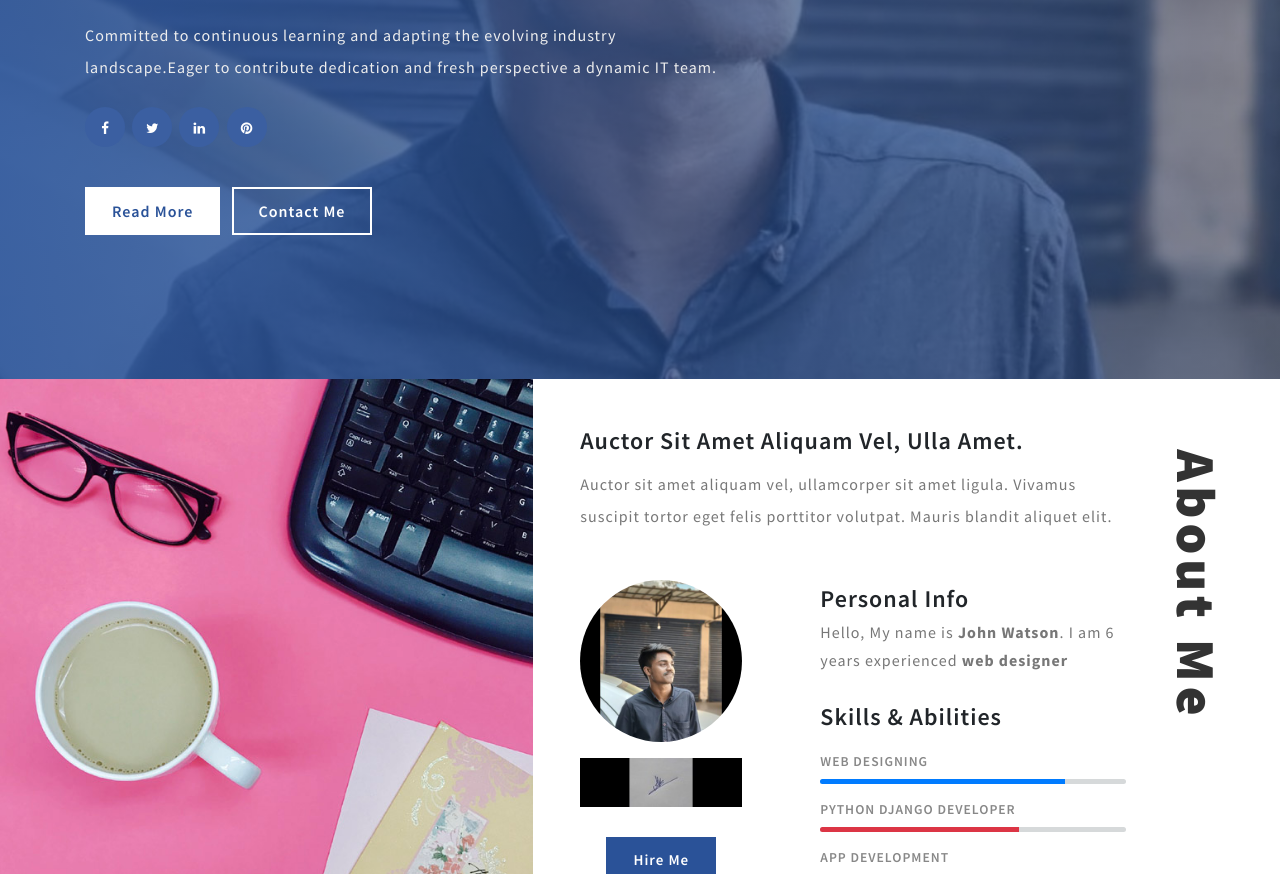
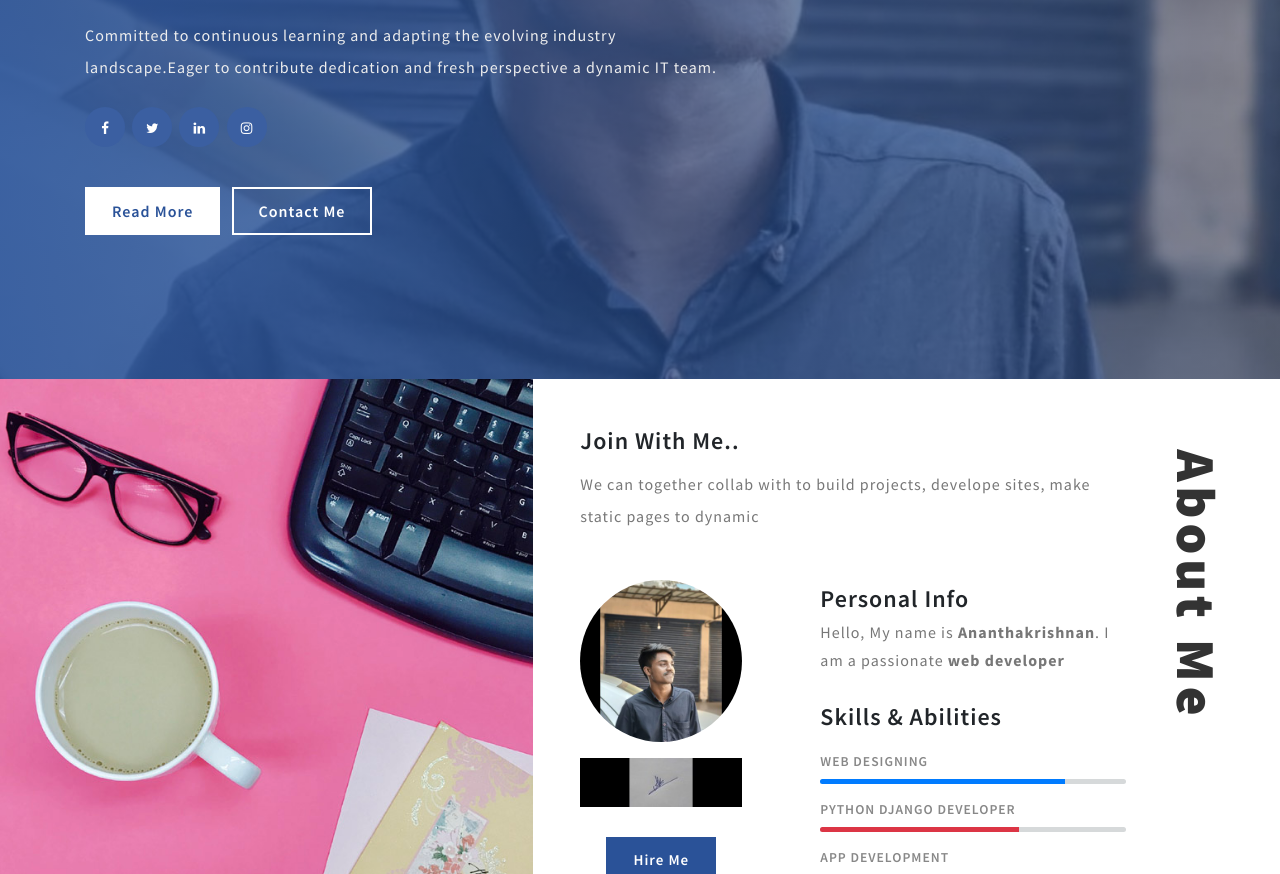
Before and after one commit to ananthuananthu07/my-personal, a plain HTML site: page index.html in a window 1280 px wide. Shown: the part 456-1330 px from the top of the page. Drawn offline with Linux system fonts and the light colour scheme.

Commit message:
index page profile updation

```diff
--- a/index.html
+++ b/index.html
@@ -79,10 +79,10 @@ Smartphone Compatible web template, free webdesigns for Nokia, Samsung, LG, Sony
 					<h4>Python Django Developer</h4>
 					<p class="mt-4">Committed to continuous learning and adapting the evolving industry landscape.Eager to contribute dedication and fresh perspective a dynamic IT team.</p>
 					<ul class="social_section_1info mt-4">
-						<li class="mb-2 facebook"><a href="#"><span class="fa fa-facebook"></span></a></li>
+						<li class="mb-2 facebook"><a href="https://www.facebook.com/ananthu.areeparambu.3"><span class="fa fa-facebook"></span></a></li>
 						<li class="mb-2 twitter"><a href="#"><span class="fa fa-twitter"></span></a></li>
-						<li class="linkedin"><a href="#"><span class="fa fa-linkedin"></span></a></li>
-						<li class="pinterest"><a href="#"><span class="fa fa-pinterest"></span></a></li>
+						<li class="linkedin"><a href="https://www.linkedin.com/in/ananthakrishnan-m-3846452a9"><span class="fa fa-linkedin"></span></a></li>
+						<li class="instagram"><a href="https://www.instagram.com/_.iman4nthu_/"><span class="fa fa-instagram"></span></a></li>
 					</ul>
 					<a href="#about" class="scroll bnr-btn mr-2">Read more </a>
 					<a href="#contact" class="scroll bnr-btn1">Contact Me </a>
@@ -102,9 +102,8 @@ Smartphone Compatible web template, free webdesigns for Nokia, Samsung, LG, Sony
 			</div>
 			<div class="col-lg-6">
 				<div class="about-right">
-					<h4 class="main">Auctor sit amet aliquam vel, ulla amet.</h4>
-					<p>Auctor sit amet aliquam vel, ullamcorper sit amet ligula. Vivamus suscipit tortor eget felis porttitor volutpat. Mauris blandit
-					aliquet elit.</p>
+					<h4 class="main">Join with me..</h4>
+					<p>We can together collab with to build projects, develope sites, make static pages to dynamic</p>
 					<div class="row mt-sm-5 mt-4 about-right-inner">
 						<div class="col-sm-4 col-6 myphoto-sign text-center">
 							<img src="images/myphoto.jpeg" alt="" class="img-fluid rounded-circle"/>
@@ -113,7 +112,7 @@ Smartphone Compatible web template, free webdesigns for Nokia, Samsung, LG, Sony
 						</div>
 						<div class="col-sm-7 offset-lg-1">
 							<h4>Personal Info</h4>
-							<p>Hello, My name is <strong>John Watson</strong>. I am 6 years experienced <strong>web designer</strong></p>
+							<p>Hello, My name is <strong>Ananthakrishnan</strong>. I am a passionate<strong> web developer</strong></p>
 							<h4 class="mt-4">Skills & Abilities</h4>
 							<div class="progress-one mt-3">
 								<h4 class="progress-tittle">Web Designing</h4>
```
